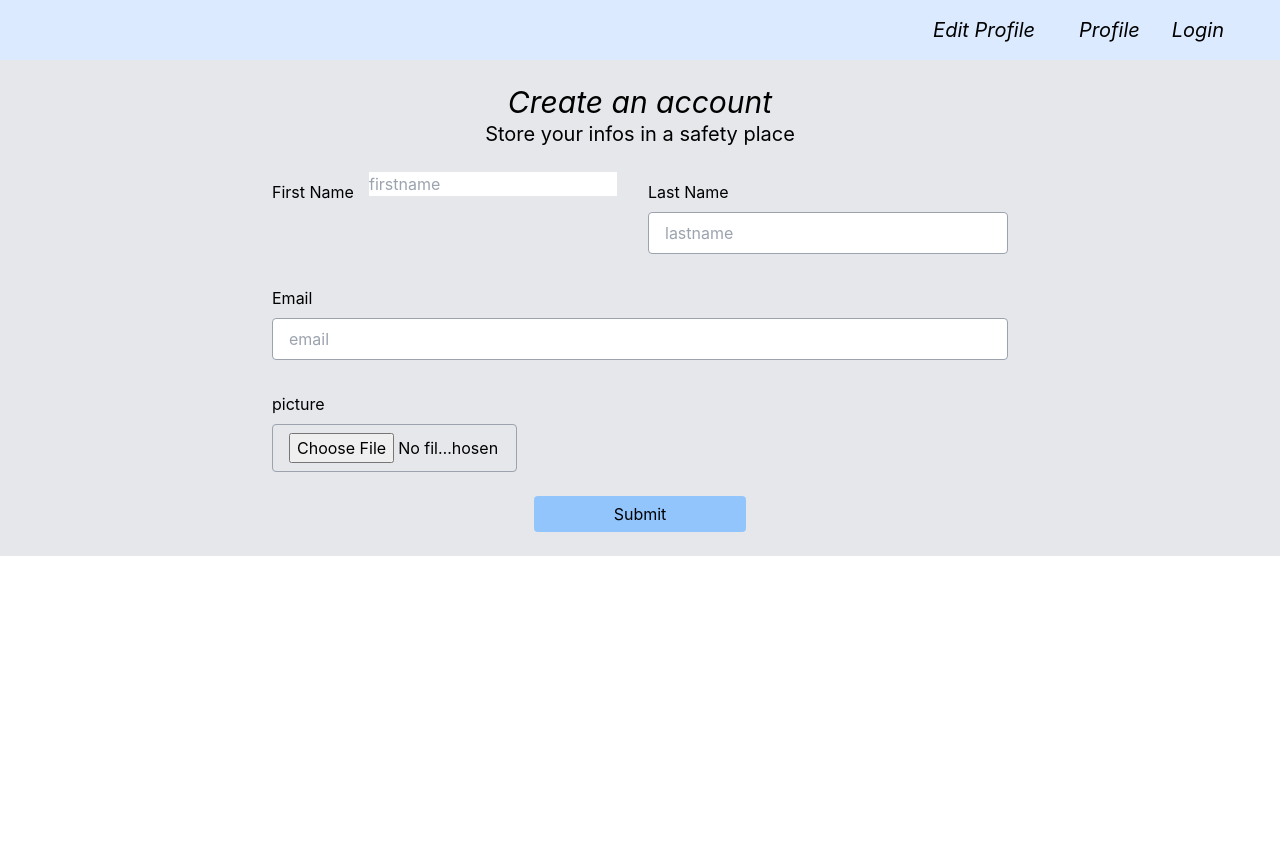
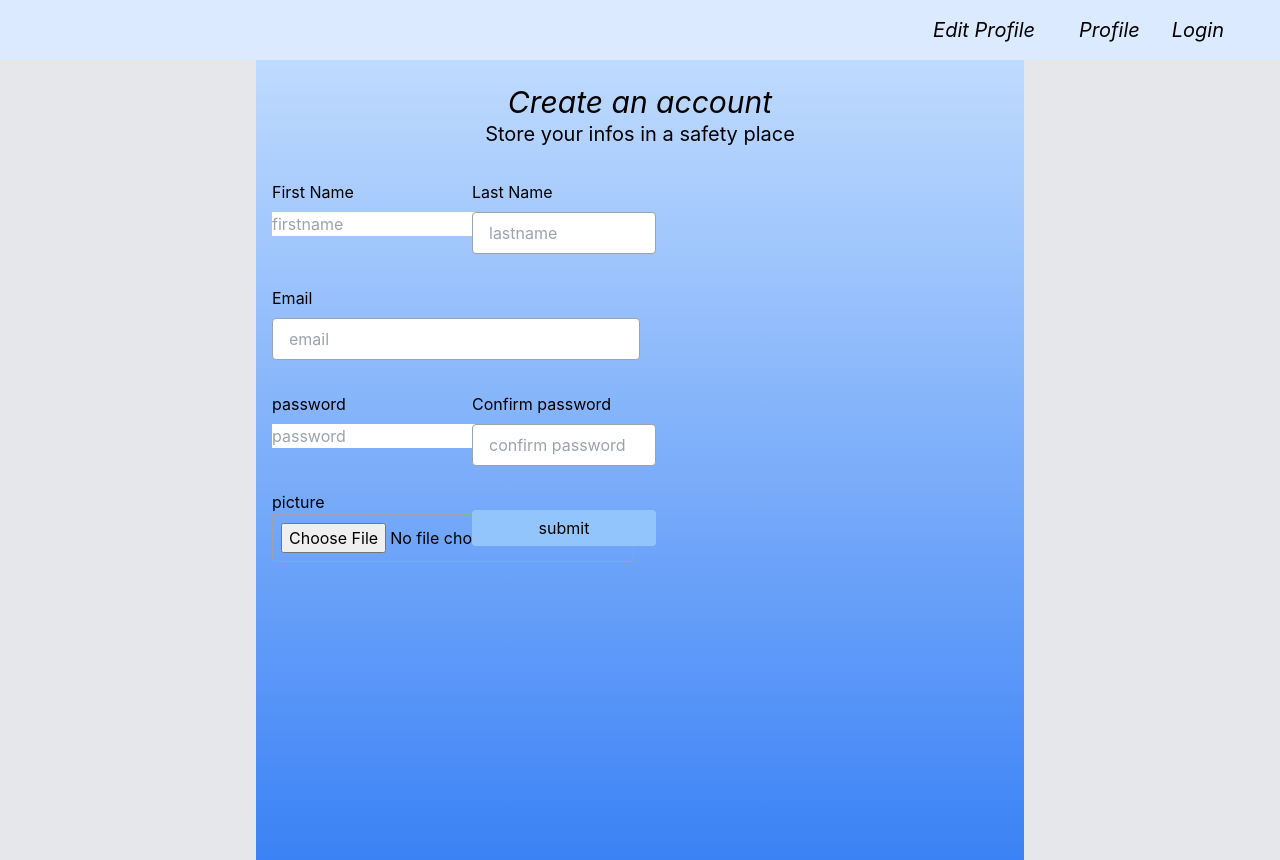
Before and after one commit to tsopsericado/login-form-, a React (Create React App) app: page /login in a window 1280 px wide. Before the commit the page ends 800 px from the top, so only its background shows below. Built offline with nearby package versions, Linux system fonts and the light colour scheme.

Commit message:
some changes  made

```diff
--- a/src/pages/Edit.js
+++ b/src/pages/Edit.js
@@ -9,7 +9,9 @@ export default function Edit() {
     firstname: `${user.firstname}`,
     lastname: `${user.lastname}`,
     email: `${user.email}`,
-    picture: `${user.picture}`
+    picture: `${user.picture}`,
+    password: `${user.password}`,
+    confirm_password: ``
   };
 
   const onSubmit = (values) => {
@@ -24,6 +26,9 @@ export default function Edit() {
     email: Yup.string()
       .required("email is required")
       .email("Invalid email adress"),
+
+
+
   });
 
   const handleSubmit = (values) => {
@@ -32,7 +37,11 @@ export default function Edit() {
   };
 
   return (
-    <div className="bg-gray-200">
+    <div
+      className=" h-screen bg-gradient-to-b
+        from-blue-200 to-purple-400
+    px-30  my-50"
+    >
       <Formik
         initialValues={initialValues}
         onSubmit={(values) => {
@@ -105,7 +114,7 @@ export default function Edit() {
             </div>
 
             <div className="w-1/3">
-              <label htmlFor="email" className="float-left py-2">
+              <label htmlFor="picture" className="float-left py-2">
                 picture
               </label>
               <Field
--- a/src/pages/Home.js
+++ b/src/pages/Home.js
@@ -1,16 +1,24 @@
 import { Link } from "react-router-dom";
 
-export default function Home () {
+export default function Home() {
   return (
     <div
-      className="
-bg-blue-200  px-30  my-50"
+       className=" h-screen bg-gradient-to-b
+        from-blue-200 to-blue-500
+    px-30  my-50"
     >
-      <h1 class="text-4xl bold italic py-6">Create An Account</h1>
-      <h2 class="text-sm bord">Already have an account? Sign up</h2>
-      <Link to="/Login">
-        <button class="border-2 my-5 mx-5 bg-slate-50 px-6 rounded">sign up</button>
-      </Link>
+      <div
+        className="p-6  border-dotted
+        border-4 border-white-300"
+      >
+        <h1 class="text-4xl bold italic py-6">Create An Account</h1>
+        <h2 class="text-sm bord">Already have an account? Sign up</h2>
+        <Link to="/Login">
+          <button class="border-2 my-5 mx-5 bg-slate-50 px-6 rounded">
+            sign up
+          </button>
+        </Link>
+      </div>
     </div>
   );
-};
+}
--- a/src/pages/Login.js
+++ b/src/pages/Login.js
@@ -1,47 +1,59 @@
-import { Formik, Form, ErrorMessage, Field } from "formik";
+import { Formik, Form, ErrorMessage, Field} from "formik";
 import { useNavigate } from "react-router-dom";
 import * as Yup from "yup";
+
 
 export default function Login() {
   const initialValues = {
     firstname: "",
     lastname: "",
     email: "",
-    picture: []
+    picture: [],
+    password:"",
+    confirm_password:""
   };
+
+  const validationSchema = Yup.object({
+    firstname: Yup.string()
+      .min(2, "Too Short!")
+      .max(50, "Too Long!")
+      .required("firstname is required"),
+    lastname: Yup.string()
+      .min(2, "Too Short!")
+      .max(50, "Too Long!")
+      .required("lastname is required"),
+    email: Yup.string()
+      .email("Invalid email adress")
+      .required("email is required"),
+    password: Yup.string().required(),
+    confirm_password: Yup.string()
+      .label("confirm password")
+      .required()
+      .oneOf([Yup.ref("password"), ""], "Passwords must match"),
+  });
+
   const navigate = useNavigate();
+
+
   const onSubmit = (values) => {
+    localStorage.setItem("userData", JSON.stringify(values));
     console.log("onSubmit", values);
     navigate("/profile");
-  };
-
-
-  const validationSchema = Yup.object({
-    firstname: Yup.string().required("firstname is required"),
-    lastname: Yup.string().required("lastname is required"),
-    email: Yup.string()
-      .required("email is required")
-      .email("Invalid email adress"),
-  });
-
-  const handleSubmit = (values) => {
-    localStorage.setItem("userData", JSON.stringify(values));
-
   };
 
   return (
     <div class="bg-gray-200">
       <Formik
         initialValues={initialValues}
-        onSubmit={(values) => {
-          localStorage.setItem("userData", JSON.stringify(values));
-          console.log(values);
-        }}
         validationSchema={validationSchema}
-        // onSubmit={handleSubmit}
+        onSubmit={onSubmit}
       >
         {() => (
-          <Form class="px-4 py-6 max-w-3xl mx-auto space-y-6 border-x-orange-500">
+          <Form
+            class="px-4 py-6 max-w-3xl mx-auto space-y-6 border-x-orange-500 h-screen bg-gradient-to-b
+      from-blue-200 to-blue-500
+  px-30  my-50"
+          >
             <div>
               <h1 class="text-3xl italic bord">Create an account</h1>
               <p class="text-xl text-gray-1000">
@@ -49,7 +61,7 @@ export default function Login() {
               </p>
             </div>
             <div class="flex space-x-4">
-              <div class="w-1/2">
+              <div class="w-1/4">
                 <label htmlFor="firstname" class="float-left py-2">
                   First Name
                 </label>
@@ -68,7 +80,7 @@ export default function Login() {
                 </div>
               </div>
 
-              <div class="w-1/2">
+              <div class="w-1/4">
                 <label htmlFor="lastname" class="float-left py-2">
                   Last Name
                 </label>
@@ -87,7 +99,7 @@ export default function Login() {
               </div>
             </div>
 
-            <div className=" ">
+            <div className="w-1/2 ">
               <label htmlFor="email" class="float-left py-2">
                 Email
               </label>
@@ -106,19 +118,59 @@ export default function Login() {
               </div>
             </div>
 
-            <div class="w-1/3">
-              <label htmlFor="email" class="float-left py-2">
+            <div className="flex space-x-4">
+              <div class="w-1/4">
+                <label htmlFor="password" class="float-left py-2">
+                  password
+                </label>
+                <Field
+                  name="password"
+                  placeholder="password"
+                  className="myField"
+                  class="border border-gray-400 block  py-2 px-4 w-full rounded  focus:outline-none focus:border-teal-500"
+                />
+                <div className="error">
+                  <ErrorMessage
+                    name="password"
+                    component="span"
+                    class="float-left py-2 text-red-600"
+                  />
+                </div>
+              </div>
+
+              <div class="w-1/4">
+                <label htmlFor="confirm_password" class="float-left py-2">
+                  Confirm password
+                </label>
+                <Field
+                  name="confirm_password"
+                  placeholder="confirm password"
+                  class="border border-gray-400 block py-2 px-4 w-full rounded focus:outline-none focus:border-teal-500"
+                />
+                <div className="error">
+                  <ErrorMessage
+                    name="confirm_password"
+                    component="span"
+                    class="float-left py-2 text-red-600"
+                  />
+                </div>
+              </div>
+            </div>
+
+            <div className="flex space-x-4">
+              <div class="w-1/4">
+                <label htmlFor="picture" class="float-left py-0">
                   picture
                 </label>
                 <Field
                   name="picture"
                   type="file"
                   placeholder="avatar"
-                class="border border-gray-400 block py-2 px-4 w-full rounded focus:outline-none focus:border-teal-500"
+                  class="border border-gray-400 block py-2 px-2  rounded focus:outline-none focus:border-teal-500"
                 />
                 <div className="error">
                   <ErrorMessage
-                  name="avatar"
+                    name="picture"
                     component="span"
                     class="float-left py-2 text-red-600"
                   />
@@ -128,10 +180,11 @@ export default function Login() {
               <button
                 type="submit"
                 onSubmit={onSubmit}
-              class="border-gray-400 bg-blue-300 py-1.5 px-20 rounded my-5 focus:outline-none focus:border-teal-500 "
+                class="w-1/4 border-gray-400 bg-blue-300 py-1.5 px-1 rounded my-5 focus:outline-none focus:border-teal-500 "
               >
-              <a href="/profile">Submit</a>
+                submit
               </button>
+            </div>
           </Form>
         )}
       </Formik>
--- a/src/pages/Profile.js
+++ b/src/pages/Profile.js
@@ -15,6 +15,7 @@ export default function Profile() {
       lastName: values.target.lastName.value,
       email: values.target.email.value,
       picture: values.target.picture.value,
+      password: values.target.password.value,
     });
     Navigate("/");
   };
@@ -28,9 +29,13 @@ export default function Profile() {
     console.log(data)
 
   return (
-    <div className="bg-gray-100 py-10 ">
+    <div
+      className="border-black-200 py-10 h-screen bg-gradient-to-b
+        from-blue-200 to-blue-500
+    px-30  my-50 rounded-none"
+    >
       <Formik onSubmit={handleSubmit}>
-        <div className="border-green-100">
+        <div className="border-black-100">
           <h1 className="py-2">Hi..! {user.firstname}</h1>
           <p className="py-2">LastName: {user.lastname}</p>
           <p className="py-2">Email: {user.email}</p>
@@ -38,8 +43,8 @@ export default function Profile() {
 
           <button
             type="button"
-            onClick={() => navigate("/login")}
-            className="border py-1.5 px-20 rounded border-violet-600 my-5 bg-blue-100 focus:outline-none focus:border-teal-500 "
+            onClick={() => navigate("/edit")}
+            className="border py-1.5 px-20 rounded border-violet-600 my-5 bg-blue-200 focus:outline-none focus:border-teal-500 "
           >
             Edit
           </button>
```
Lines whose indentation alone changed are shown as unchanged.
